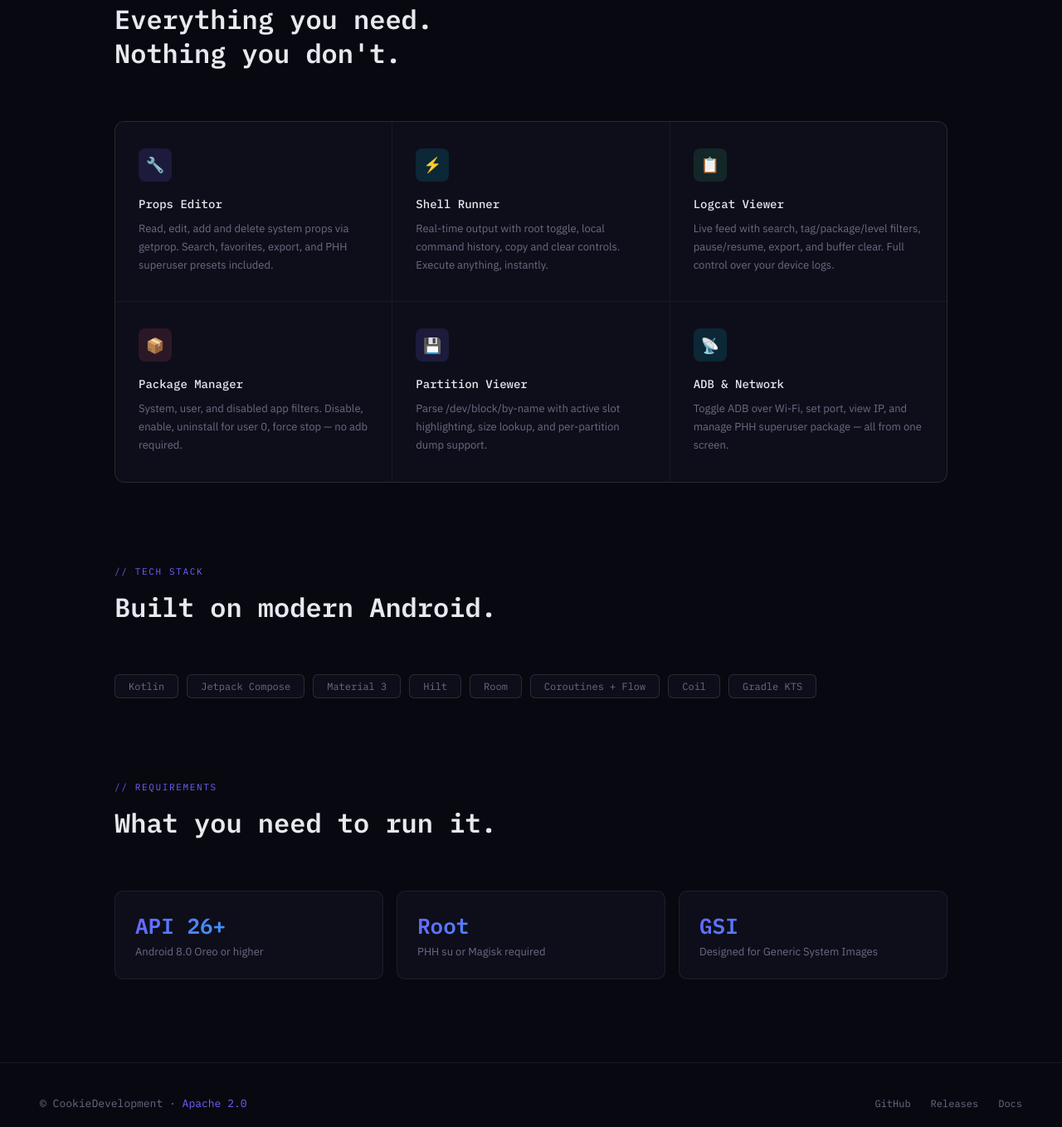
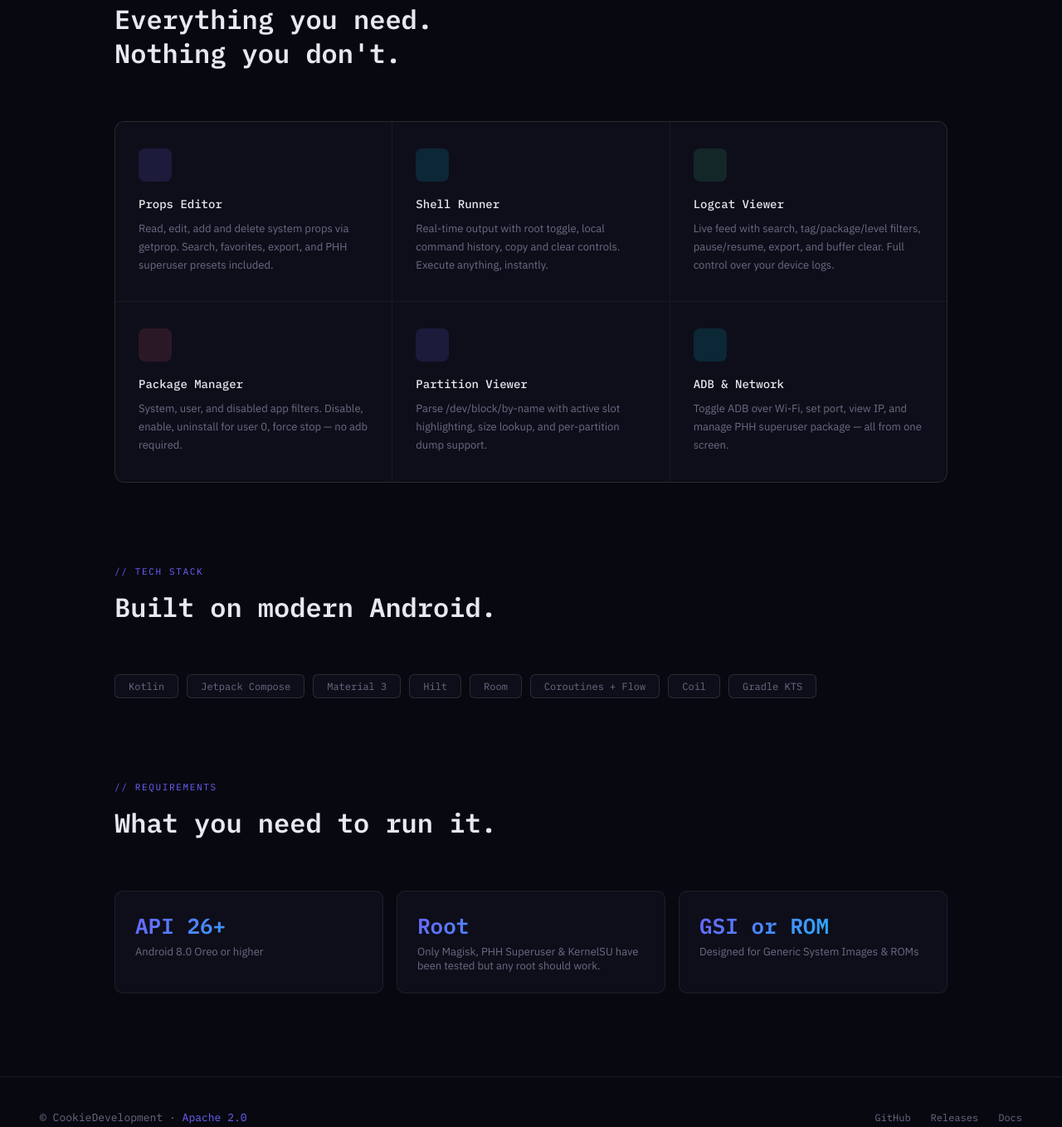
Before and after one commit to DancinCookie71/CookieSH, a plain HTML site: page docs/index.html in a window 1280 px wide. Shown: the part 1340-2699 px from the top of the page at 83% size. Drawn offline with Linux system fonts and the light colour scheme.

Commit message:
Update feature icons and requirements in index.html

```diff
--- a/docs/index.html
+++ b/docs/index.html
@@ -338,32 +338,32 @@
   <div class="section-title">Everything you need.<br>Nothing you don't.</div>
   <div class="features-grid">
     <div class="feature-card">
-      <div class="feat-icon" style="background:rgba(108,99,255,0.15)">🔧</div>
+      <div class="feat-icon" style="background:rgba(108,99,255,0.15)"></div>
       <div class="feat-title">Props Editor</div>
       <div class="feat-desc">Read, edit, add and delete system props via getprop. Search, favorites, export, and PHH superuser presets included.</div>
     </div>
     <div class="feature-card">
-      <div class="feat-icon" style="background:rgba(0,217,255,0.12)">⚡</div>
+      <div class="feat-icon" style="background:rgba(0,217,255,0.12)"></div>
       <div class="feat-title">Shell Runner</div>
       <div class="feat-desc">Real-time output with root toggle, local command history, copy and clear controls. Execute anything, instantly.</div>
     </div>
     <div class="feature-card">
-      <div class="feat-icon" style="background:rgba(57,217,138,0.12)">📋</div>
+      <div class="feat-icon" style="background:rgba(57,217,138,0.12)"></div>
       <div class="feat-title">Logcat Viewer</div>
       <div class="feat-desc">Live feed with search, tag/package/level filters, pause/resume, export, and buffer clear. Full control over your device logs.</div>
     </div>
     <div class="feature-card">
-      <div class="feat-icon" style="background:rgba(255,101,132,0.12)">📦</div>
+      <div class="feat-icon" style="background:rgba(255,101,132,0.12)"></div>
       <div class="feat-title">Package Manager</div>
       <div class="feat-desc">System, user, and disabled app filters. Disable, enable, uninstall for user 0, force stop — no adb required.</div>
     </div>
     <div class="feature-card">
-      <div class="feat-icon" style="background:rgba(108,99,255,0.15)">💾</div>
+      <div class="feat-icon" style="background:rgba(108,99,255,0.15)"></div>
       <div class="feat-title">Partition Viewer</div>
       <div class="feat-desc">Parse /dev/block/by-name with active slot highlighting, size lookup, and per-partition dump support.</div>
     </div>
     <div class="feature-card">
-      <div class="feat-icon" style="background:rgba(0,217,255,0.12)">📡</div>
+      <div class="feat-icon" style="background:rgba(0,217,255,0.12)"></div>
       <div class="feat-title">ADB & Network</div>
       <div class="feat-desc">Toggle ADB over Wi-Fi, set port, view IP, and manage PHH superuser package — all from one screen.</div>
     </div>
@@ -395,11 +395,11 @@
     </div>
     <div class="req-card">
       <div class="req-num">Root</div>
-      <div class="req-label">PHH su or Magisk required</div>
+      <div class="req-label">Only Magisk, PHH Superuser & KernelSU have been tested but any root should work.</div>
     </div>
     <div class="req-card">
-      <div class="req-num">GSI</div>
-      <div class="req-label">Designed for Generic System Images</div>
+      <div class="req-num">GSI or ROM</div>
+      <div class="req-label">Designed for Generic System Images & ROMs</div>
     </div>
   </div>
 </div>
```
